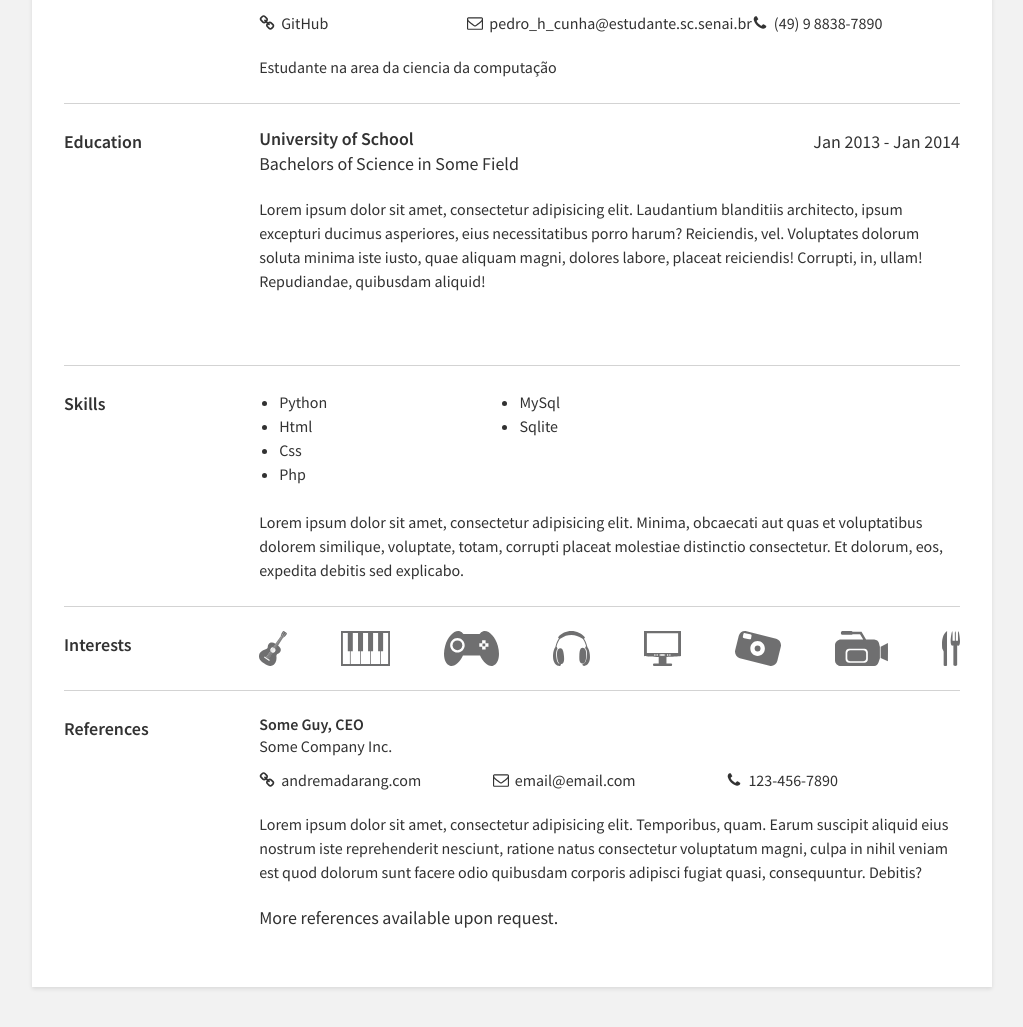
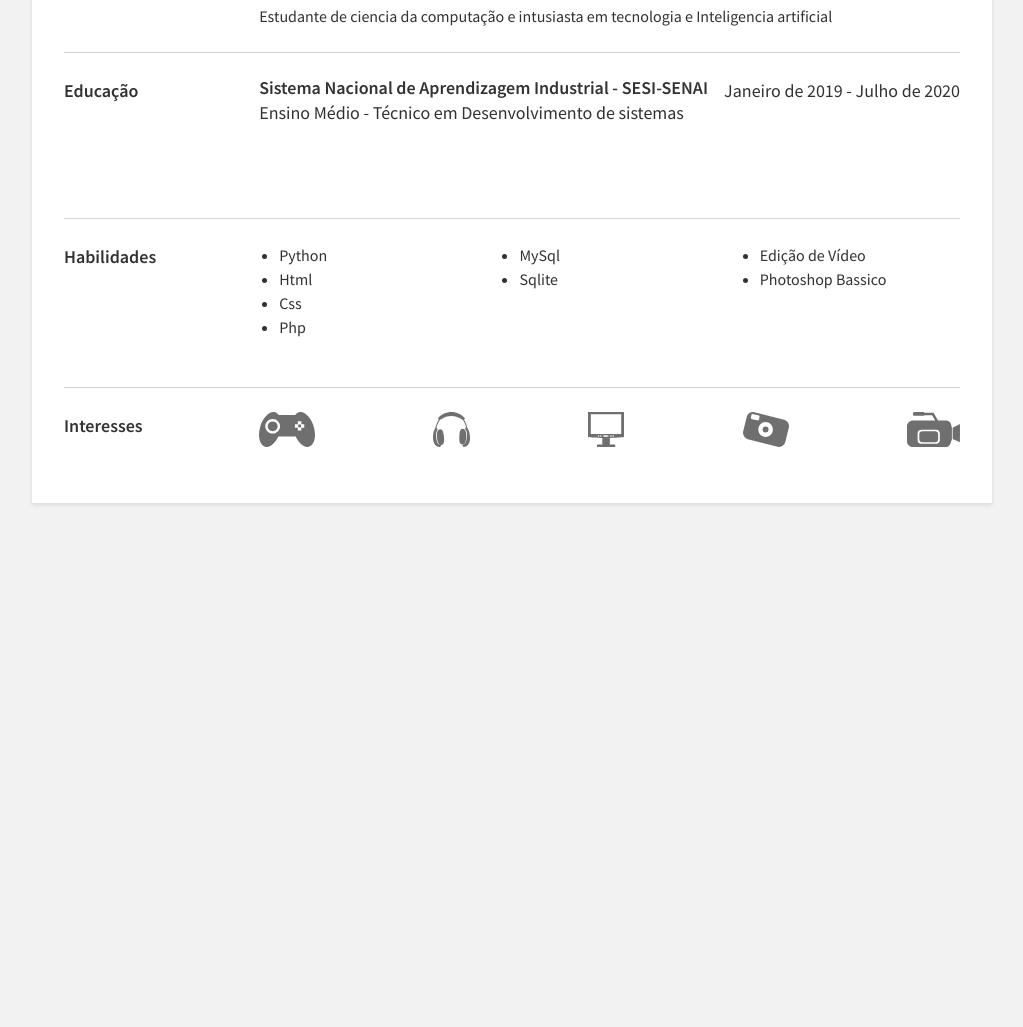
Before and after one commit to pedrohhcunha/pedrohhcunha.github.io, a plain HTML site: page index.html in a window 1280 px wide. Shown: the part 227-1254 px from the top of the page, without its empty margins (128-1151 px from the left). After the commit the page ends 800 px from the top, so only its background shows below. Drawn offline with nearby package versions, Linux system fonts and the light colour scheme.

Commit message:
Portifolio pessoal 1.0

```diff
--- a/index.html
+++ b/index.html
@@ -13,7 +13,7 @@
   <div class="container">
     <section>
       <div>
-        <div><img src="img/dre.jpg" alt="avatar" class="avatar"></div>
+        <div><img src="img/img1.jpg" alt="avatar" class="avatar"></div>
       </div>
       <div>
         <div class="my-name">Pedro Henrique Hoffmann da Cunha</div>
@@ -24,7 +24,7 @@
               <path
                 d="M1520 1216q0-40-28-68l-208-208q-28-28-68-28-42 0-72 32 3 3 19 18.5t21.5 21.5 15 19 13 25.5 3.5 27.5q0 40-28 68t-68 28q-15 0-27.5-3.5t-25.5-13-19-15-21.5-21.5-18.5-19q-33 31-33 73 0 40 28 68l206 207q27 27 68 27 40 0 68-26l147-146q28-28 28-67zm-703-705q0-40-28-68l-206-207q-28-28-68-28-39 0-68 27l-147 146q-28 28-28 67 0 40 28 68l208 208q27 27 68 27 42 0 72-31-3-3-19-18.5t-21.5-21.5-15-19-13-25.5-3.5-27.5q0-40 28-68t68-28q15 0 27.5 3.5t25.5 13 19 15 21.5 21.5 18.5 19q33-31 33-73zm895 705q0 120-85 203l-147 146q-83 83-203 83-121 0-204-85l-206-207q-83-83-83-203 0-123 88-209l-88-88q-86 88-208 88-120 0-204-84l-208-208q-84-84-84-204t85-203l147-146q83-83 203-83 121 0 204 85l206 207q83 83 83 203 0 123-88 209l88 88q86-88 208-88 120 0 204 84l208 208q84 84 84 204z" />
             </svg>
-            <a href="https://github.com/pedrohhcunha">GitHub</a>
+            <a href="https://github.com/pedrohhcunha">GitHub/pedrohhcunha</a>
           </div>
           <div class="link-item">
             <svg class="icon" viewBox="0 0 1792 1792" xmlns="http://www.w3.org/2000/svg">
@@ -33,41 +33,30 @@
             </svg>
             <a href="mailto:pedro_h_cunha@estudante.sc.senai.br">pedro_h_cunha@estudante.sc.senai.br</a>
           </div>
-          <div class="link-item">
-            <svg class="icon" viewBox="0 0 1792 1792" xmlns="http://www.w3.org/2000/svg">
-              <path
-                d="M1600 1240q0 27-10 70.5t-21 68.5q-21 50-122 106-94 51-186 51-27 0-53-3.5t-57.5-12.5-47-14.5-55.5-20.5-49-18q-98-35-175-83-127-79-264-216t-216-264q-48-77-83-175-3-9-18-49t-20.5-55.5-14.5-47-12.5-57.5-3.5-53q0-92 51-186 56-101 106-122 25-11 68.5-21t70.5-10q14 0 21 3 18 6 53 76 11 19 30 54t35 63.5 31 53.5q3 4 17.5 25t21.5 35.5 7 28.5q0 20-28.5 50t-62 55-62 53-28.5 46q0 9 5 22.5t8.5 20.5 14 24 11.5 19q76 137 174 235t235 174q2 1 19 11.5t24 14 20.5 8.5 22.5 5q18 0 46-28.5t53-62 55-62 50-28.5q14 0 28.5 7t35.5 21.5 25 17.5q25 15 53.5 31t63.5 35 54 30q70 35 76 53 3 7 3 21z" />
-            </svg>
-            <a href="tel:49988387890">(49) 9 8838-7890</a>
-          </div>
         </div> <!-- end links -->
 
-        <p>Estudante na area da ciencia da computação</p>
+        <p>Estudante de ciencia da computação e intusiasta em tecnologia e Inteligencia artificial</p>
       </div>
     </section>
     <section>
-      <div class="section-title">Education</div>
+      <div class="section-title">Educação</div>
       <div>
         <div class="job">
           <div class="job-title-container">
             <div>
-              <div class="job-company">University of School</div>
-              <div class="job-title">Bachelors of Science in Some Field</div>
+              <div class="job-company">Sistema Nacional de Aprendizagem Industrial - SESI-SENAI</div>
+              <div class="job-title">Ensino Médio - Técnico em Desenvolvimento de sistemas</div>
             </div>
             <div>
-              Jan 2013 - Jan 2014
+              Janeiro de 2019 - Julho de 2020
             </div>
           </div> <!-- end job-title container -->
-          <p>Lorem ipsum dolor sit amet, consectetur adipisicing elit. Laudantium blanditiis architecto, ipsum excepturi
-            ducimus asperiores, eius necessitatibus porro harum? Reiciendis, vel. Voluptates dolorum soluta minima iste
-            iusto, quae aliquam magni, dolores labore, placeat reiciendis! Corrupti, in, ullam! Repudiandae, quibusdam
-            aliquid!</p>
         </div> <!-- end job -->
       </div>
     </section>
 
     <section>
-      <div class="section-title">Skills</div>
+      <div class="section-title">Habilidades</div>
       <div>
         <div class="skills-container">
           <ul>
@@ -81,66 +70,25 @@
             <li>MySql</li>
             <li>Sqlite</li>
           </ul>
+
+          <ul>
+            <li>Edição de Vídeo</li>
+            <li>Photoshop Bassico</li>
+          </ul>
         </div> <!-- end skills-container -->
-
-        <p>Lorem ipsum dolor sit amet, consectetur adipisicing elit. Minima, obcaecati aut quas et voluptatibus dolorem
-          similique, voluptate, totam, corrupti placeat molestiae distinctio consectetur. Et dolorum, eos, expedita
-          debitis sed explicabo.</p>
       </div>
     </section>
 
     <section>
-      <div class="section-title">Interests</div>
+      <div class="section-title">Interesses</div>
       <div class="interests-container">
-        <img src="img/guitar.svg" alt="icon">
-        <img src="img/piano.svg" alt="icon">
         <img src="img/controller.svg" alt="icon">
         <img src="img/headphones.svg" alt="icon">
         <img src="img/monitor.svg" alt="icon">
         <img src="img/camera.svg" alt="icon">
         <img src="img/video.svg" alt="icon">
-        <img src="img/cutlery.svg" alt="icon">
       </div>
     </section>
-
-    <section>
-      <div class="section-title">References</div>
-      <div>
-        <div class="job-company">Some Guy, CEO</div>
-        <div class="job-title">Some Company Inc.</div>
-        <div class="links">
-          <div class="link-item">
-            <svg class="icon" viewBox="0 0 1792 1792" xmlns="http://www.w3.org/2000/svg">
-              <path
-                d="M1520 1216q0-40-28-68l-208-208q-28-28-68-28-42 0-72 32 3 3 19 18.5t21.5 21.5 15 19 13 25.5 3.5 27.5q0 40-28 68t-68 28q-15 0-27.5-3.5t-25.5-13-19-15-21.5-21.5-18.5-19q-33 31-33 73 0 40 28 68l206 207q27 27 68 27 40 0 68-26l147-146q28-28 28-67zm-703-705q0-40-28-68l-206-207q-28-28-68-28-39 0-68 27l-147 146q-28 28-28 67 0 40 28 68l208 208q27 27 68 27 42 0 72-31-3-3-19-18.5t-21.5-21.5-15-19-13-25.5-3.5-27.5q0-40 28-68t68-28q15 0 27.5 3.5t25.5 13 19 15 21.5 21.5 18.5 19q33-31 33-73zm895 705q0 120-85 203l-147 146q-83 83-203 83-121 0-204-85l-206-207q-83-83-83-203 0-123 88-209l-88-88q-86 88-208 88-120 0-204-84l-208-208q-84-84-84-204t85-203l147-146q83-83 203-83 121 0 204 85l206 207q83 83 83 203 0 123-88 209l88 88q86-88 208-88 120 0 204 84l208 208q84 84 84 204z" />
-            </svg>
-            <a href="http://google.ca">andremadarang.com</a>
-          </div>
-          <div class="link-item">
-            <svg class="icon" viewBox="0 0 1792 1792" xmlns="http://www.w3.org/2000/svg">
-              <path
-                d="M1664 1504v-768q-32 36-69 66-268 206-426 338-51 43-83 67t-86.5 48.5-102.5 24.5h-2q-48 0-102.5-24.5t-86.5-48.5-83-67q-158-132-426-338-37-30-69-66v768q0 13 9.5 22.5t22.5 9.5h1472q13 0 22.5-9.5t9.5-22.5zm0-1051v-24.5l-.5-13-3-12.5-5.5-9-9-7.5-14-2.5h-1472q-13 0-22.5 9.5t-9.5 22.5q0 168 147 284 193 152 401 317 6 5 35 29.5t46 37.5 44.5 31.5 50.5 27.5 43 9h2q20 0 43-9t50.5-27.5 44.5-31.5 46-37.5 35-29.5q208-165 401-317 54-43 100.5-115.5t46.5-131.5zm128-37v1088q0 66-47 113t-113 47h-1472q-66 0-113-47t-47-113v-1088q0-66 47-113t113-47h1472q66 0 113 47t47 113z" />
-            </svg>
-            <a href="mailto:email@email.com">email@email.com</a>
-          </div>
-          <div class="link-item">
-            <svg class="icon" viewBox="0 0 1792 1792" xmlns="http://www.w3.org/2000/svg">
-              <path
-                d="M1600 1240q0 27-10 70.5t-21 68.5q-21 50-122 106-94 51-186 51-27 0-53-3.5t-57.5-12.5-47-14.5-55.5-20.5-49-18q-98-35-175-83-127-79-264-216t-216-264q-48-77-83-175-3-9-18-49t-20.5-55.5-14.5-47-12.5-57.5-3.5-53q0-92 51-186 56-101 106-122 25-11 68.5-21t70.5-10q14 0 21 3 18 6 53 76 11 19 30 54t35 63.5 31 53.5q3 4 17.5 25t21.5 35.5 7 28.5q0 20-28.5 50t-62 55-62 53-28.5 46q0 9 5 22.5t8.5 20.5 14 24 11.5 19q76 137 174 235t235 174q2 1 19 11.5t24 14 20.5 8.5 22.5 5q18 0 46-28.5t53-62 55-62 50-28.5q14 0 28.5 7t35.5 21.5 25 17.5q25 15 53.5 31t63.5 35 54 30q70 35 76 53 3 7 3 21z" />
-            </svg>
-            <a href="tel:123-456-7890">123-456-7890</a>
-          </div>
-        </div> <!-- end links -->
-
-        <p class="reference-details">Lorem ipsum dolor sit amet, consectetur adipisicing elit. Temporibus, quam. Earum
-          suscipit aliquid eius nostrum iste reprehenderit nesciunt, ratione natus consectetur voluptatum magni, culpa
-          in nihil veniam est quod dolorum sunt facere odio quibusdam corporis adipisci fugiat quasi, consequuntur.
-          Debitis?</p>
-
-        <div class="reference">More references available upon request.</div>
-      </div>
-    </section>
-
   </div>
 </body>
 
--- a/style.css
+++ b/style.css
@@ -67,7 +67,7 @@ img.avatar {
 }
 
 .my-name {
-  font-size: 48px;
+  font-size: 45px;
   line-height: 1;
 }
 
```
Also changed, not shown: img/img1.jpg (added).
